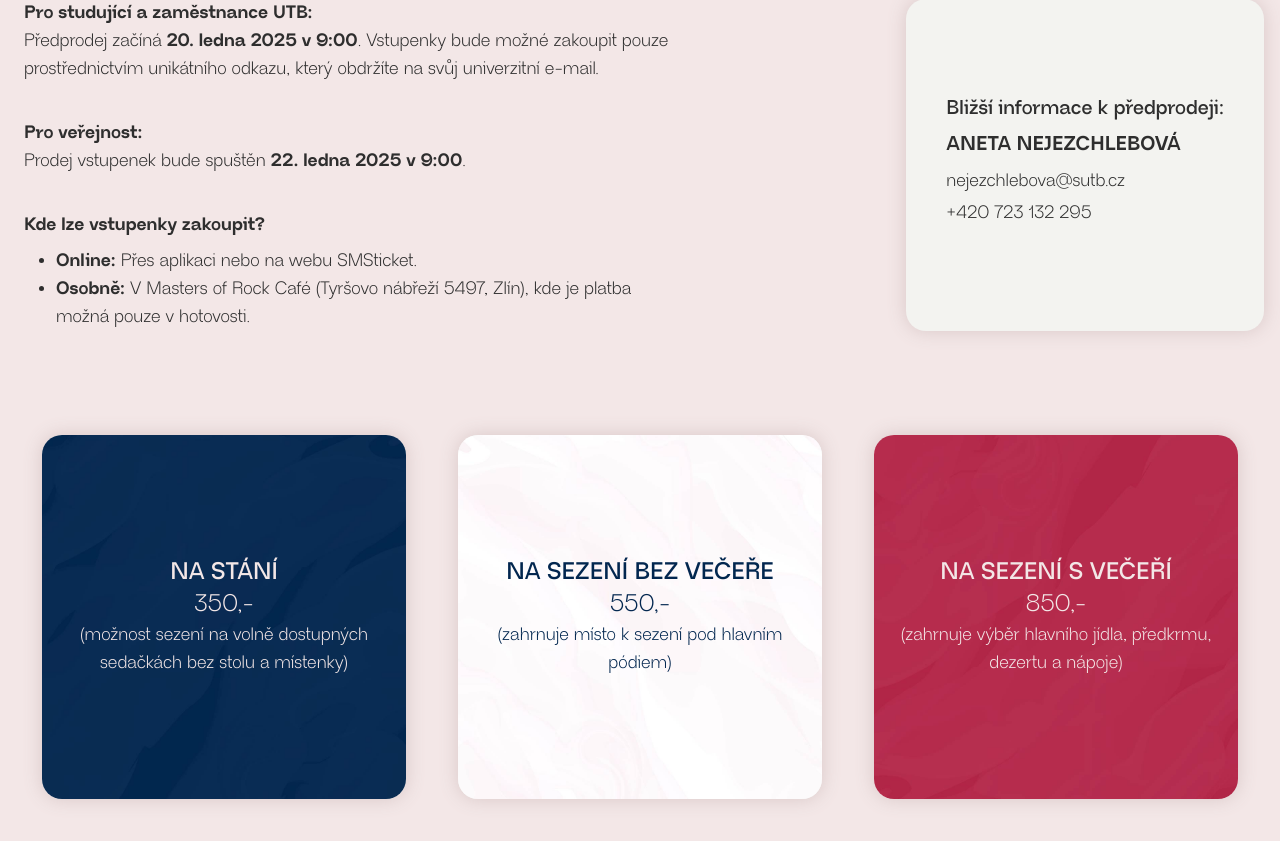
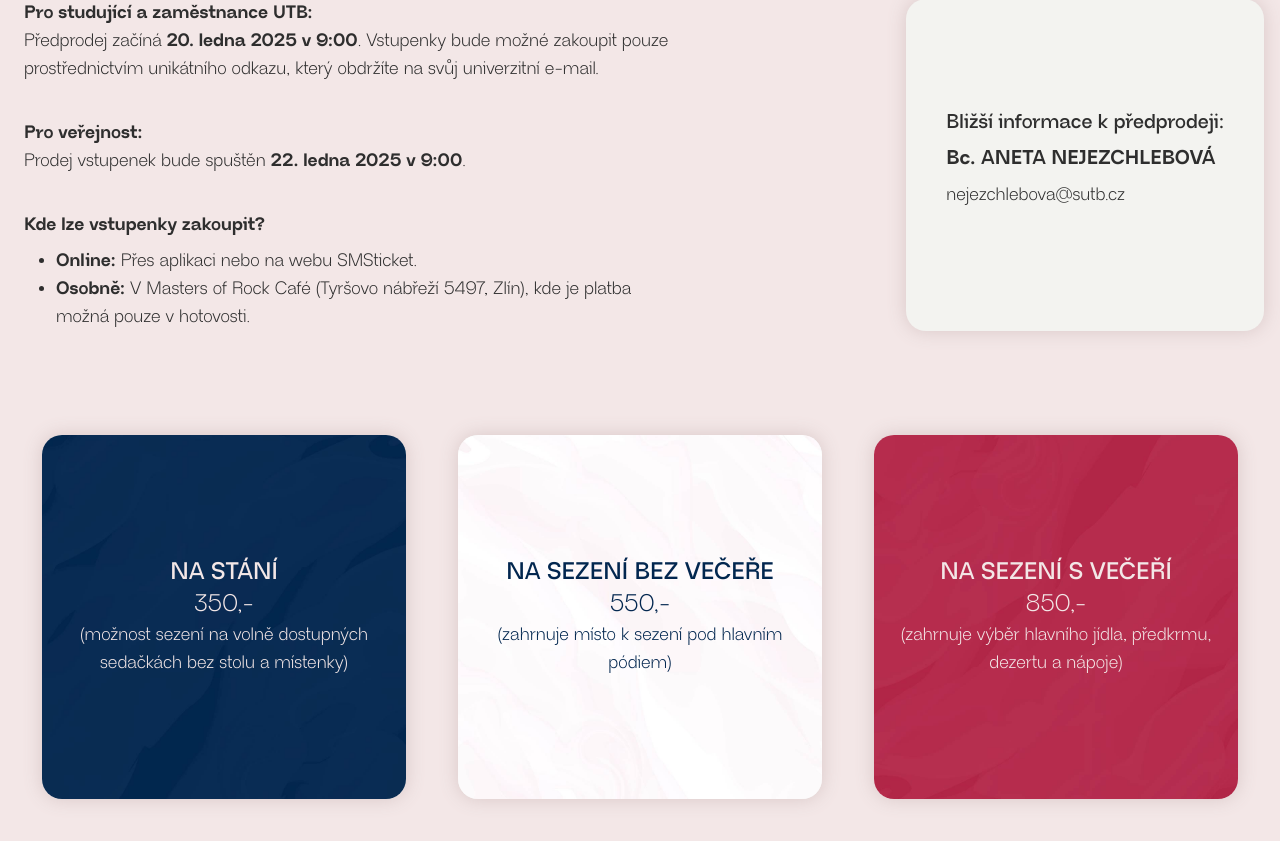
Before and after one commit to SU-UTB/web-ples-fe, a React (Vite) app: page / in a window 1280 px wide. Shown: the part 2920-3761 px from the top of the page. Built offline with nearby package versions, Linux system fonts and the light colour scheme.

Commit message:
Text updates at Tickets contact (#44)
* Fairy Tailors logo update

* Text updates at Tickets contact

---------

Co-authored-by: Jan Bures <buress.jan@email.cz>

```diff
--- a/src/components/sections/TicketsSection.tsx
+++ b/src/components/sections/TicketsSection.tsx
@@ -50,11 +50,11 @@ export const TicketsSection = () => {
           <div className="px-10 py-8 bg-card-grey rounded-20 shadow-card max-w-[500px] flex flex-col justify-center">
             <h3 className="text-xl font-semibold">Bližší informace k předprodeji:</h3>
             <ContactCard
-              title=""
+              title="Bc."
               name="Aneta Nejezchlebová"
               position=""
               email="nejezchlebova@sutb.cz"
-              phone="+420 723 132 295"
+              phone=""
             />
           </div>
         </div>
```
